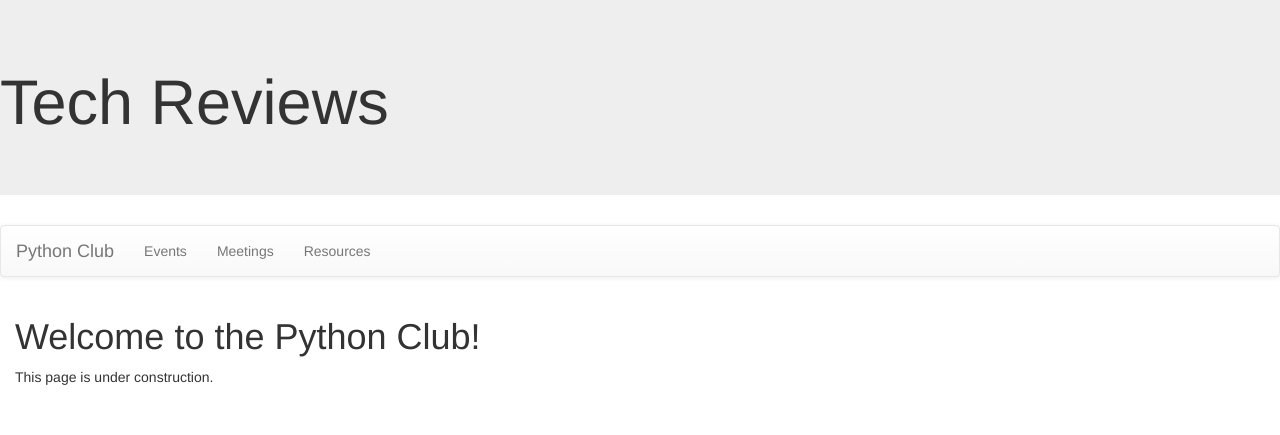
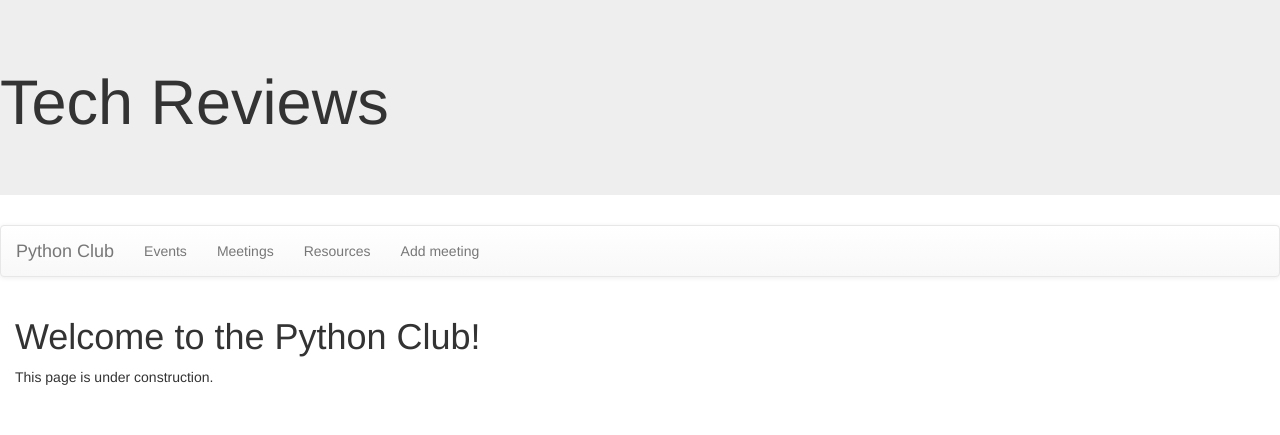
Before and after one commit to aggiewb/python-club, a Django app: page /club/ in a window 1280 px wide. Shown: the top 435 px of the page. Run offline with Django 3.2, Linux system fonts and the light colour scheme; some libraries are stand-ins or nearby versions.

Commit message:
Add li element for new meeting form link

```diff
--- a/pythonclub/club/templates/base.html
+++ b/pythonclub/club/templates/base.html
@@ -19,6 +19,7 @@
                     <li><a href="{% url 'event' %}">Events</a></li>
                     <li><a href="{% url 'meeting' %}">Meetings</a></li>
                     <li><a href="{% url 'resource' %}">Resources</a></li>
+                    <li><a href="{% url 'newmeeting' %}">Add meeting</a></li>
                 </ul>
             </div>
         </nav>
```
